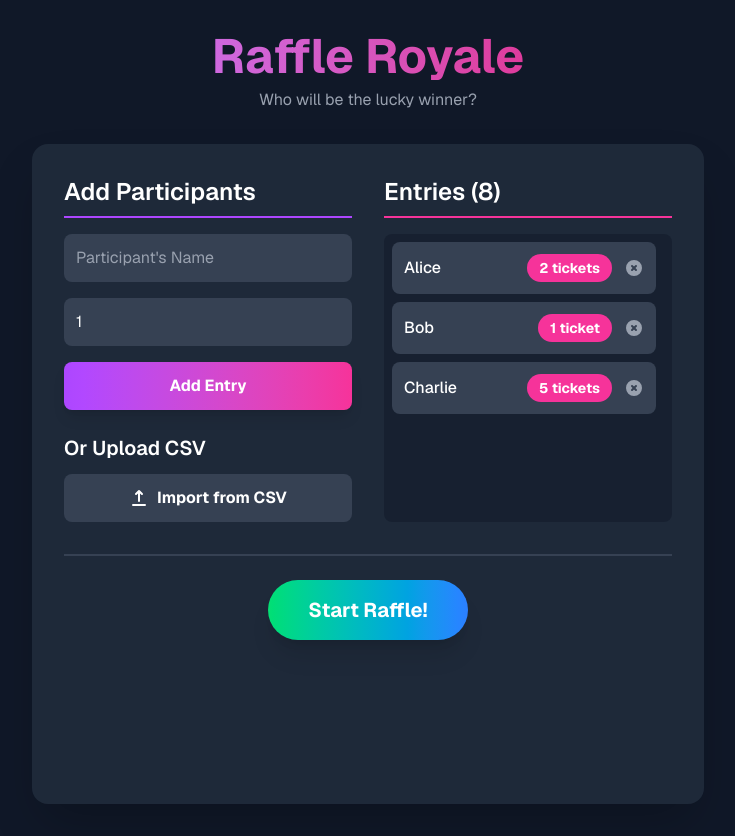
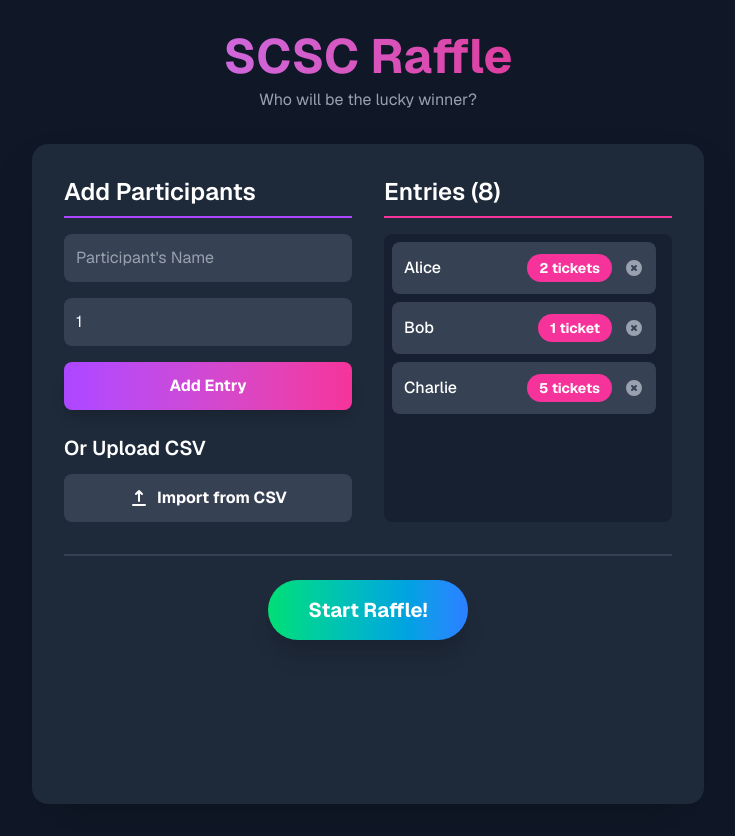
Before and after one commit to AmirGhiassian/raffle-royale, a Next.js app: page / in a window 1280 px wide. Shown: the whole page, without its empty margins (272-1007 px from the left). Built offline with nearby package versions, Linux system fonts and the light colour scheme.

Commit message:
SCSC Raffl'd the name

```diff
--- a/src/app/page.tsx
+++ b/src/app/page.tsx
@@ -307,7 +307,7 @@ triggerConfetti();
       <div className="w-full max-w-2xl mx-auto">
         <header className="text-center mb-8">
           <h1 className="text-4xl sm:text-5xl font-bold text-transparent bg-clip-text bg-gradient-to-r from-purple-400 to-pink-600">
-            Raffle Royale
+            SCSC Raffle
           </h1>
           <p className="text-gray-400 mt-2">Who will be the lucky winner?</p>
         </header>
```
